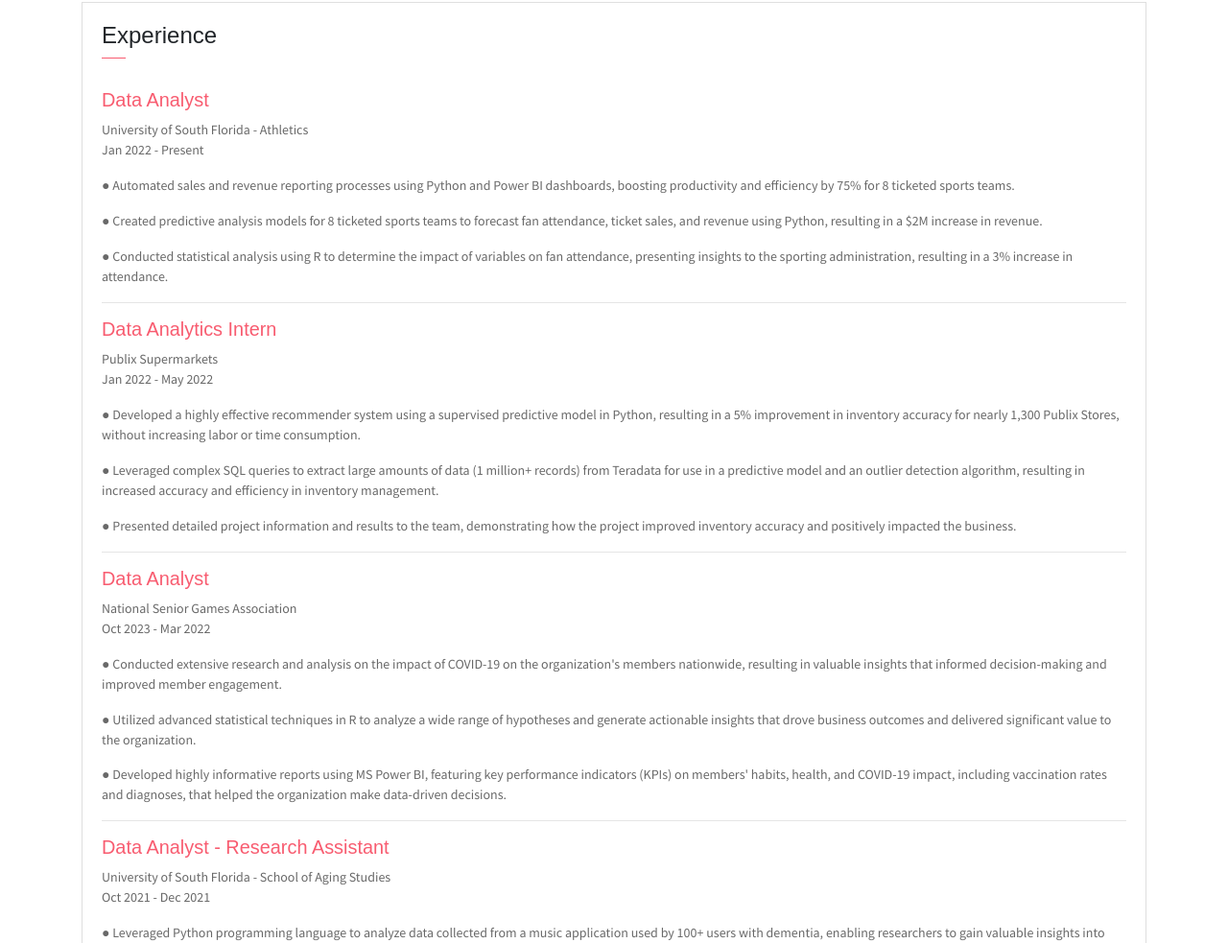
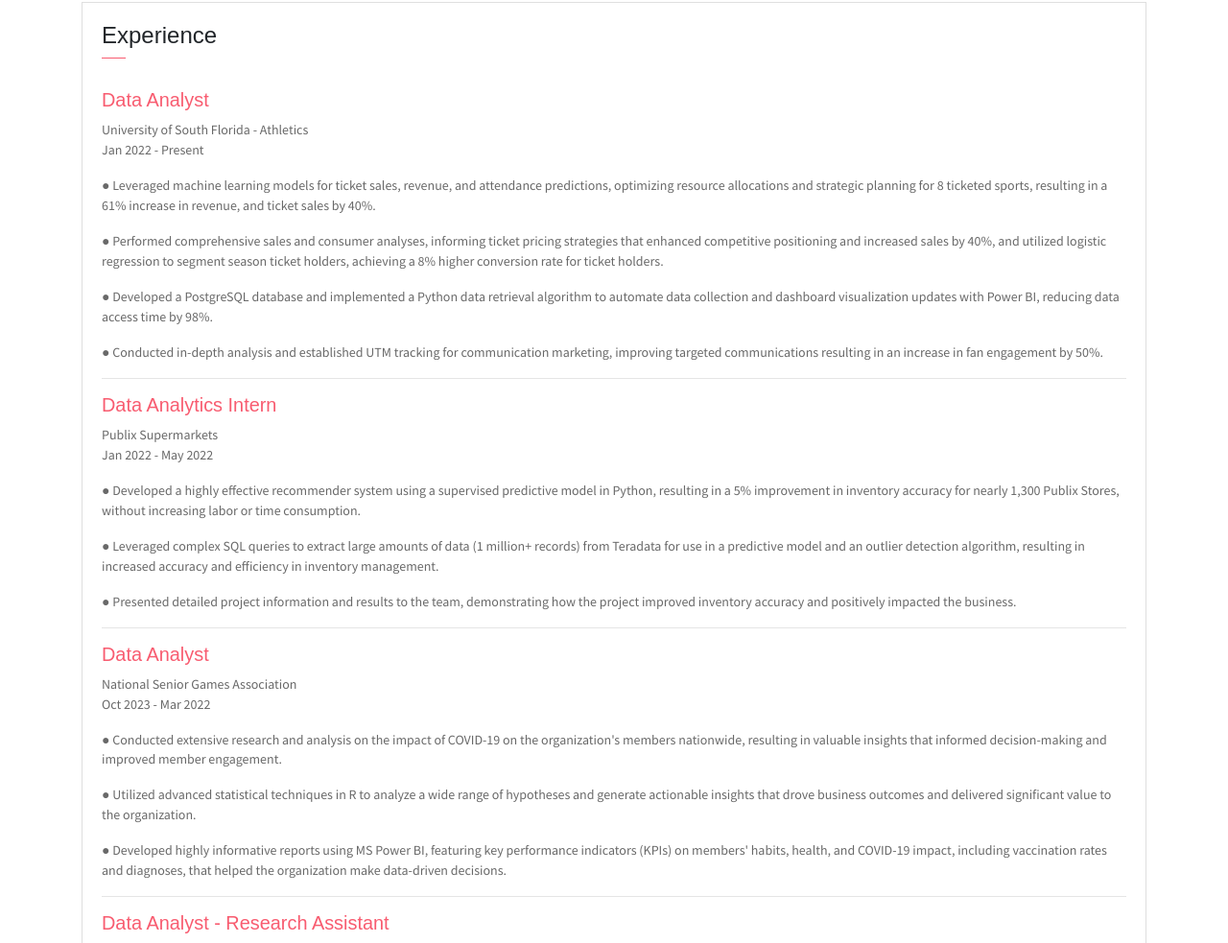
Before and after one commit to Shyam-Parmar/data-scientist, a website: page index.html in a window 1280 px wide. Shown: the part 1481-2464 px from the top of the page at 96% size. Drawn offline with Linux system fonts and the light colour scheme; some packages are replaced by stand-ins of ours.

Commit message:
Update index.html
Updated latest points for resume

```diff
--- a/index.html
+++ b/index.html
@@ -138,9 +138,10 @@
                             <h6 class="title text-danger">Data Analyst</h6>
                             <P>University of South Florida - Athletics </br> Jan 2022 - Present</P>
                             <P class="subtitle">
-                                <p>● Automated sales and revenue reporting processes using Python and Power BI dashboards, boosting productivity and efficiency by 75% for 8 ticketed sports teams.</p>
-                                <p>● Created predictive analysis models for 8 ticketed sports teams to forecast fan attendance, ticket sales, and revenue using Python, resulting in a $2M increase in revenue.</P>
-                                <p>● Conducted statistical analysis using R to determine the impact of variables on fan attendance, presenting insights to the sporting administration, resulting in a 3% increase in attendance.</P>
+                                <p>● Leveraged machine learning models for ticket sales, revenue, and attendance predictions, optimizing resource allocations and strategic planning for 8 ticketed sports, resulting in a 61% increase in revenue, and ticket sales by 40%.</p>
+                                <p>● Performed comprehensive sales and consumer analyses, informing ticket pricing strategies that enhanced competitive positioning and increased sales by 40%, and utilized logistic regression to segment season ticket holders, achieving a 8% higher conversion rate for ticket holders.</P>
+                                <p>● Developed a PostgreSQL database and implemented a Python data retrieval algorithm to automate data collection and dashboard visualization updates with Power BI, reducing data access time by 98%.</P>
+                                <p>● Conducted in-depth analysis and established UTM tracking for communication marketing, improving targeted communications resulting in an increase in fan engagement by 50%.</P>
                             </P>
                             <hr>
                             <h6 class="title text-danger">Data Analytics Intern</h6>
```
